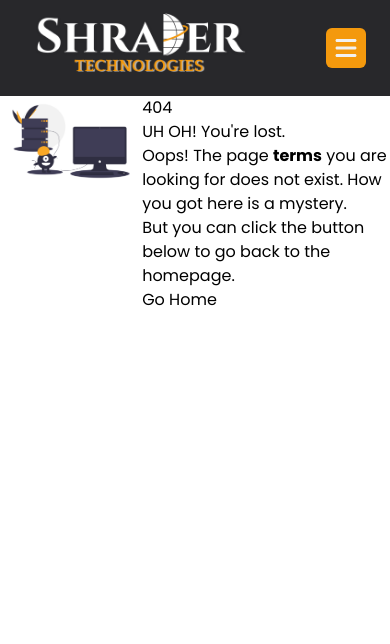
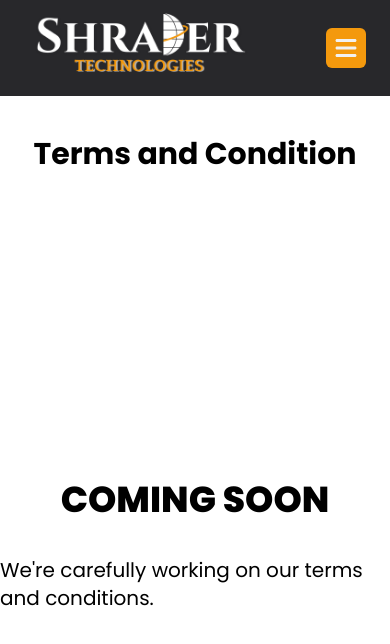
Before and after one commit to RadySonabu/shrader-tekk, a Next.js app: page /terms in a window 390 px wide. Before the commit this address had no page. Shown: the top 644 px of the page. Built offline with nearby package versions, Linux system fonts and the light colour scheme; a web font is replaced by a local one.

Commit message:
fixed some bugs added terms

```diff
--- a/app/components/footer/Footer.tsx
+++ b/app/components/footer/Footer.tsx
@@ -65,6 +65,9 @@ export default function Footer() {
                   </Link>
                 </li>
               ))}
+              <li className="font-700 font-[family-name:var(--poppins)] hover:underline">
+                <Link href="/terms">Terms and Conditions</Link>
+              </li>
             </ul>
           </div>
         </div>
--- /dev/null
+++ b/app/terms/page.tsx
@@ -0,0 +1,24 @@
+import Navbar from "../components/navbar/Navbar";
+
+export default function page() {
+  return (
+    <>
+      <Navbar />
+      <div className="w-full h-[calc(100vh-6rem)] font-[family-name:var(--poppins)]">
+        <div className="container mx-auto h-full ">
+          <h1 className="text-3xl font-bold mt-10 text-center">
+            Terms and Condition
+          </h1>
+          <div className="h-full flex flex-col items-center justify-center content-center">
+            <p className="text-4xl font-extrabold uppercase mb-9">
+              Coming Soon
+            </p>
+            <p className="text-xl">
+              We&apos;re carefully working on our terms and conditions.
+            </p>
+          </div>
+        </div>
+      </div>
+    </>
+  );
+}
```
Also changed, not shown: app/components/portfolio/portfolio.css (+16 -0 lines).
